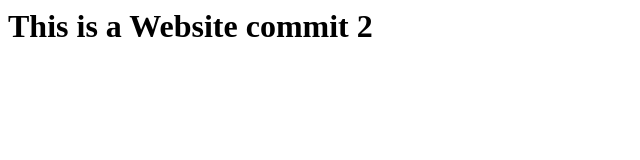
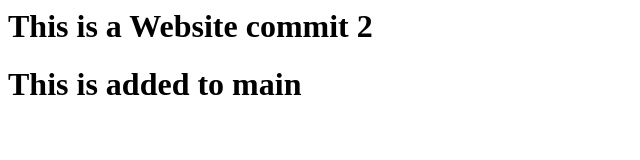
Before and after one commit to Abhijit-aws/codebase01, a plain HTML site: page index.html in a window 1280 px wide. Shown: the whole page, without its empty margins (0-640 px from the left). Drawn offline with Linux system fonts and the light colour scheme.

Commit message:
CHanges in main

```diff
--- a/index.html
+++ b/index.html
@@ -1 +1,2 @@
 <h1> This is a Website commit 2 </h1>
+<h1> This is added to main</h1>
```
